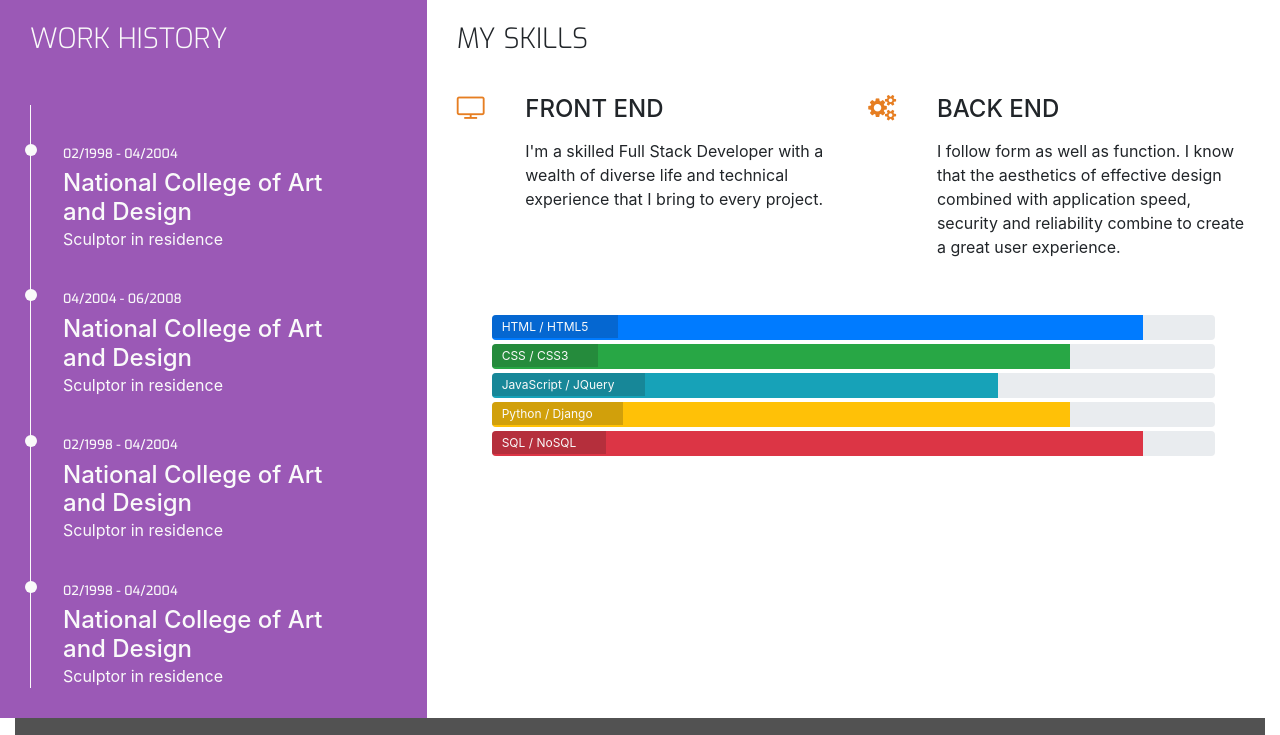
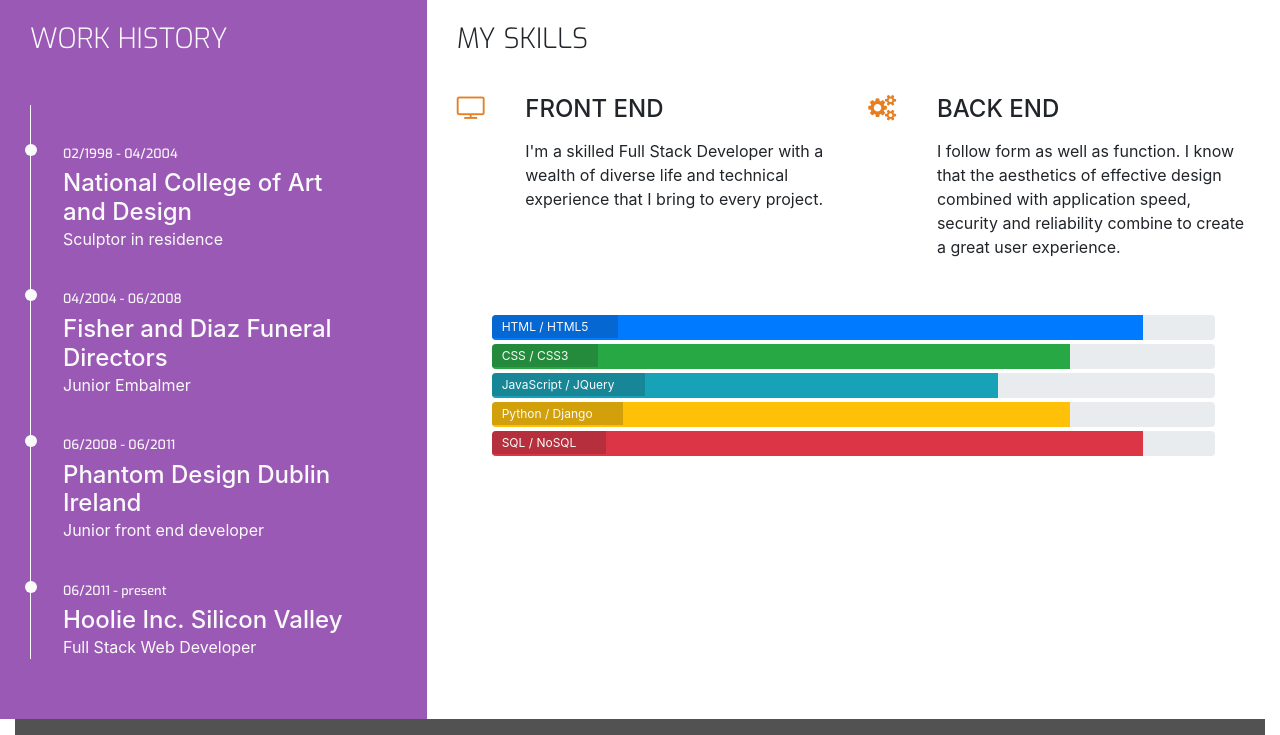
Before and after one commit to 2macs/Resume_Project, a plain HTML site: page resume.html in a window 1280 px wide. Shown: the part 372-1107 px from the top of the page. Drawn offline with nearby package versions, Linux system fonts and the light colour scheme.

Commit message:
added resume.html content

```diff
--- a/assets/css/style.css
+++ b/assets/css/style.css
@@ -315,3 +315,6 @@ footer {
     content:'';
     background: #fafafa;
 }
+.history-item{
+    margin-bottom: 30px; /*maintains a space below all the work history items */
+}
--- a/resume.html
+++ b/resume.html
@@ -52,21 +52,23 @@
                         </h3>
                     </div>
                 </div>
+                <div class="history-item">
                     <div class="timeline-item" data-dates="02/1998 - 04/2004">
                         <h4>National College of Art and Design</h4>
                         <p>Sculptor in residence</p>
                     </div>
                     <div class="timeline-item" data-dates="04/2004 - 06/2008">
-                    <h4>National College of Art and Design</h4>
-                    <p>Sculptor in residence</p>
+                        <h4>Fisher and Diaz Funeral Directors</h4>
+                        <p>Junior Embalmer</p>
                     </div>
-                <div class="timeline-item" data-dates="02/1998 - 04/2004">
-                    <h4>National College of Art and Design</h4>
-                    <p>Sculptor in residence</p>
+                    <div class="timeline-item" data-dates="06/2008 - 06/2011">
+                        <h4>Phantom Design Dublin Ireland</h4>
+                        <p>Junior front end developer</p>
                     </div>
-                <div class="timeline-item" data-dates="02/1998 - 04/2004">
-                    <h4>National College of Art and Design</h4>
-                    <p>Sculptor in residence</p>
+                    <div class="timeline-item" data-dates="06/2011 - present">
+                        <h4>Hoolie Inc. Silicon Valley</h4>
+                        <p>Full Stack Web Developer</p>
+                    </div>
                 </div>
             </div>
             <div class="col-md-8 bg-color-three-reasons section-column">
```
Lines whose indentation alone changed are shown as unchanged.
